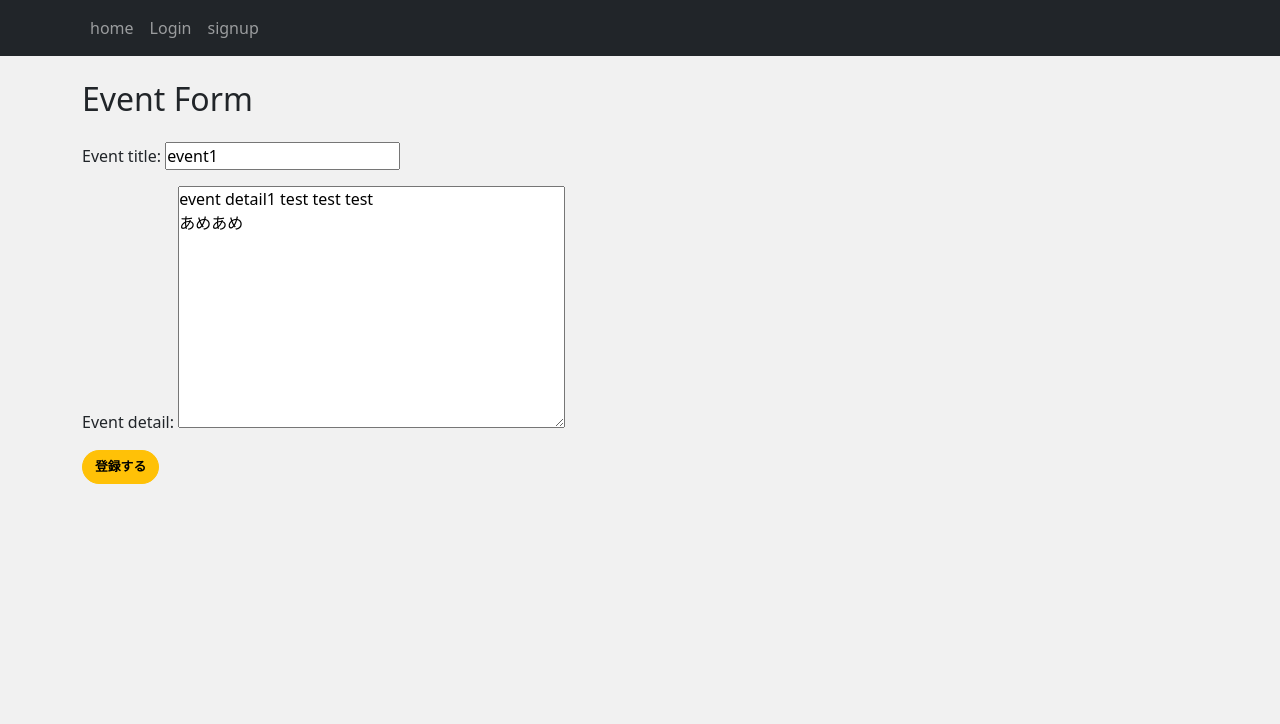
After one commit to Toshi6216/reservation_deploy, a Django app: page /event_edit/1/ in a window 1280 px wide. The commit adds this page. Shown: the top 724 px of the page. Run offline with Django 3.2, Linux system fonts and the light colour scheme; data comes from the database, SQL or seed files in the repository; both versions use the stored data as it was after the commit.

Commit message:
add event form

```diff
--- a/accounts/admin.py
+++ b/accounts/admin.py
@@ -1,6 +1,7 @@
 from django.contrib import admin
-from .models import CustomUser, StaffUser, MemberUser
+from .models import CustomUser, StaffUser, MemberUser, UserType
 
 admin.site.register(CustomUser)
 admin.site.register(StaffUser)
 admin.site.register(MemberUser)
+admin.site.register(UserType)
--- a/accounts/models.py
+++ b/accounts/models.py
@@ -136,6 +136,7 @@ class CustomUser(AbstractBaseUser, PermissionsMixin):
 
     first_name = models.CharField('姓', max_length=150)
     last_name = models.CharField('名', max_length=150)
+    nickname = models.CharField('ニックネーム', max_length=150,  null=True, blank=True)
     active = models.BooleanField(default=True)
     staff = models.BooleanField(default=False)
     admin = models.BooleanField(default=False)
--- a/accounts/templates/account/signup.html
+++ b/accounts/templates/account/signup.html
@@ -11,9 +11,11 @@
     {% csrf_token %}
         <h2>{% trans "Sign Up" %}</h2>
         {{ form | crispy }}
+        <input type="hidden" name="userType" value="1" />
         {% if redirect_field_value %}
         <input type="hidden" name="{{ redirect_field_name }}" value="{{ redirect_field_value }}" />
-    {% endif %}
+
+        {% endif %}
         <button class=" btn btn-primary my-3 form-control" type="submit">{% trans "Sign Up" %} &raquo;</button>
         <p>すでにアカウントをお持ちの方は <a href="{{ login_url }}">こちら</a></p>
     </form>
--- a/accounts/views.py
+++ b/accounts/views.py
@@ -22,7 +22,7 @@ class OnlyYouMixin(UserPassesTestMixin):
 #Profile内容確認用view
 class ProfileView(OnlyYouMixin, DetailView):
     model = CustomUser
-    template_name = 'accounts/profile.html'
+    template_name = 'account/profile.html'
 
 #class LoginView(views.LoginView):
 #    template_name = 'accounts/login.html'
--- /dev/null
+++ b/reservation/forms.py
@@ -0,0 +1,7 @@
+from django import forms
+from .models import *
+
+class EventForm(forms.ModelForm):
+    class Meta:
+        model = Event
+        fields = ("event_title", "event_detail")
--- a/reservation/templates/reservation/base.html
+++ b/reservation/templates/reservation/base.html
@@ -34,6 +34,7 @@
                 <li class="nav-item">
                     <a href="{% url 'group' %}" class="nav-link">group</a>
                 </li>
+
                 {% else %}
                 <li class="nav-item">
                     <a href="{% url 'account_login' %}" class="nav-link">Login</a>
--- /dev/null
+++ b/reservation/templates/reservation/event_form.html
@@ -0,0 +1,17 @@
+{% extends 'reservation/base.html' %}
+
+{% block content %}
+
+<div class="my-4">
+    <h2>Event Form</h2>
+</div>
+<form method="post" enctype="multipart/form-data">
+    {% csrf_token %}
+
+    {{ form.as_p }}
+
+
+
+    <button class="btn btn-warning" type="submit">登録する</button>
+</form>
+{% endblock %}
--- a/reservation/templates/reservation/event_index.html
+++ b/reservation/templates/reservation/event_index.html
@@ -12,6 +12,9 @@
                 <div class="card-body">
                     <h5 class="card-title">#{{ event.id }}/{{ event.event_title }}</h5>
                     <p class="card-text">{{ event.event_detail|truncatechars:100 }}</p>
+
+                        <a href="{% url 'event_edit' event.pk  %} " class="nav-link">event編集</a>
+
                 </div>
             </div>
 
--- a/reservation/urls.py
+++ b/reservation/urls.py
@@ -5,4 +5,5 @@ urlpatterns = [
     path('',views.IndexView.as_view(), name="home"),
     path('event/',views.EventView.as_view(), name="event"),
     path('group/',views.GroupView.as_view(), name="group"),
+    path('event_edit/<int:pk>/',views.EventEditView.as_view(), name="event_edit"),
 ]
--- a/reservation/views.py
+++ b/reservation/views.py
@@ -1,6 +1,9 @@
 from django.shortcuts import render
-from django.views.generic import TemplateView, View
+from django.views.generic import TemplateView, View, UpdateView
 from .models import Group, Event
+from .forms import EventForm
+from accounts.models import CustomUser
+from django.urls import reverse_lazy
 
 class IndexView(TemplateView):
     template_name = 'reservation/index.html'
@@ -20,3 +23,9 @@ class GroupView(View):
         return render(request, 'reservation/group_index.html',{
             'group_data': group_data
         })
+
+class EventEditView(UpdateView):
+    model = Event
+    template_name = 'reservation/event_form.html'
+    form_class = EventForm
+    success_url = reverse_lazy('event')
```
Also changed, not shown: accounts/migrations/0002_customuser_nickname.py (added), db.sqlite3.
